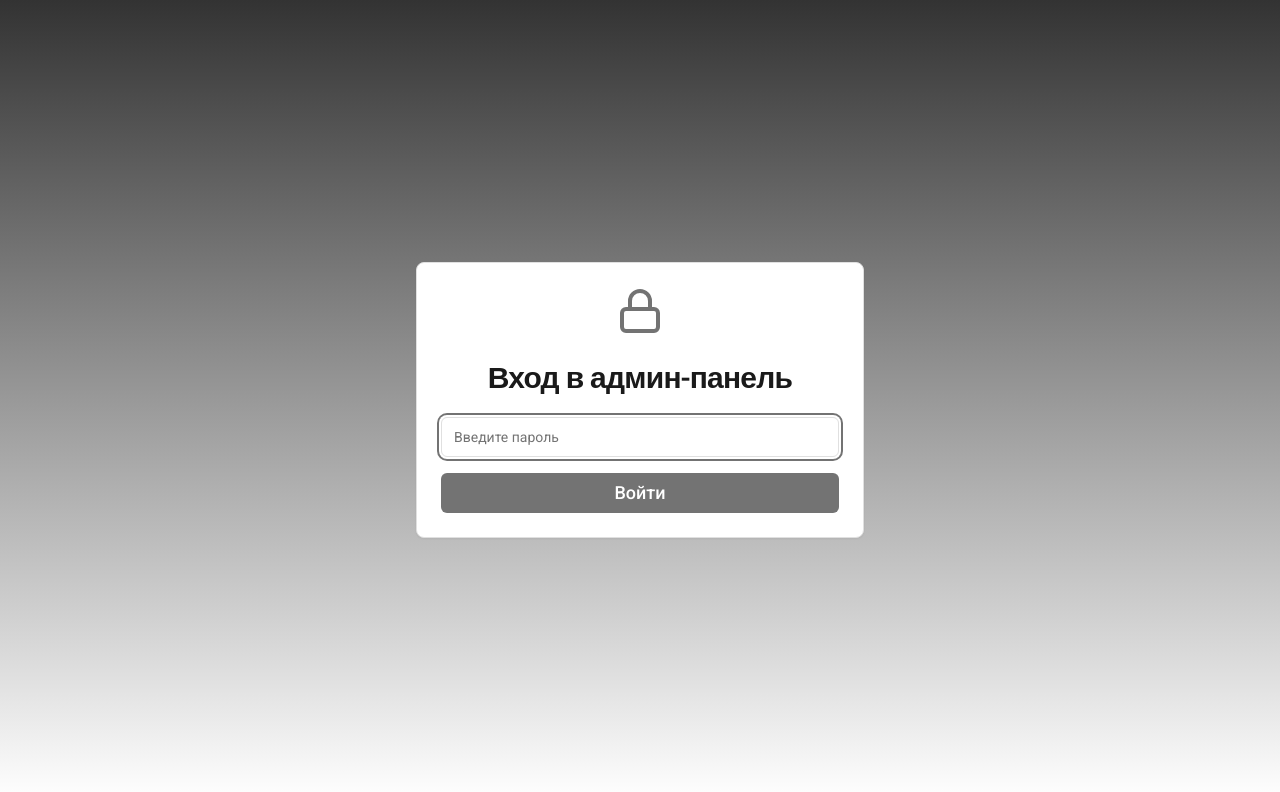
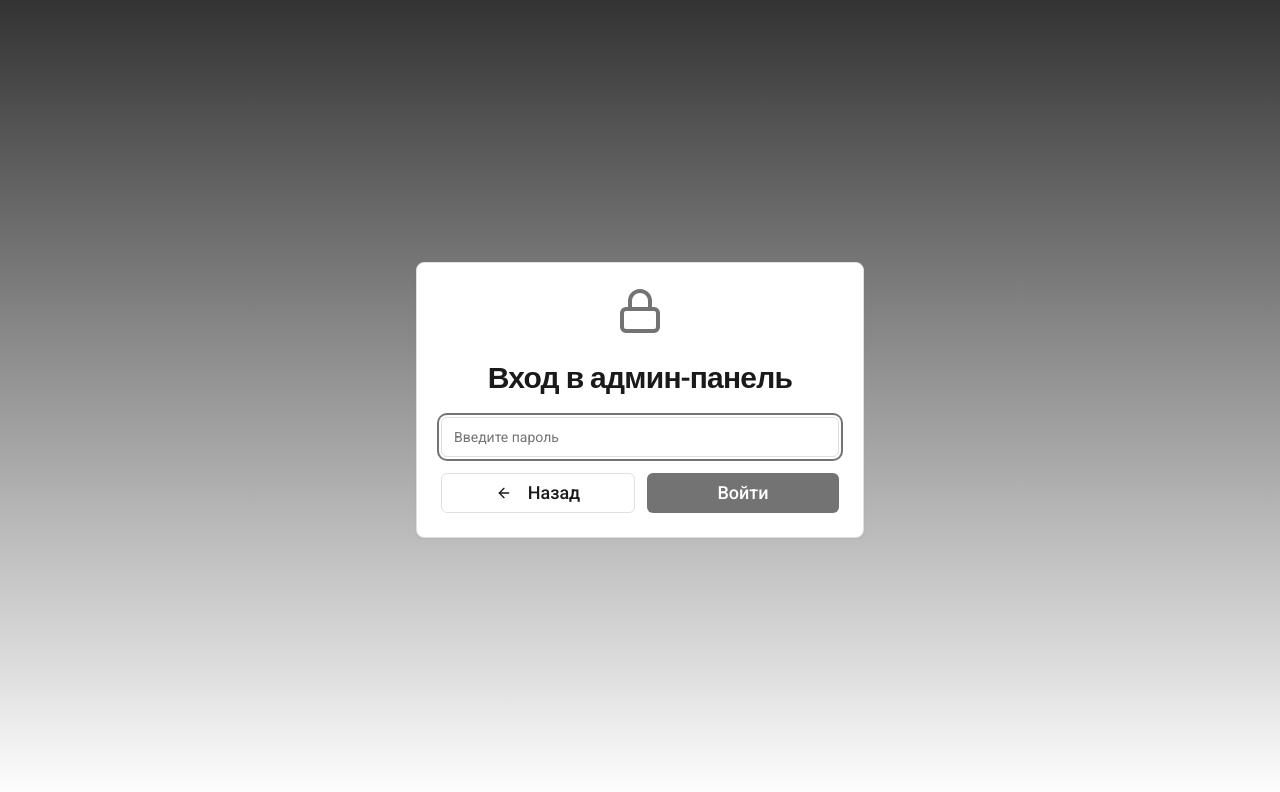
Before and after one commit to pr-poehali-dev/vnhl-site-development, a React (Vite) app: page / in a window 1280 px wide. Both pictures are taken after a click on the button "Админ-Панель". Shown: the top 792 px of the page. Built offline with nearby package versions, Linux system fonts and the light colour scheme.

Commit message:
Добавление кнопки выхода в окне авторизации

```diff
--- a/src/components/AdminLogin.tsx
+++ b/src/components/AdminLogin.tsx
@@ -7,9 +7,10 @@ import Icon from '@/components/ui/icon';
 
 interface AdminLoginProps {
   onSuccess: () => void;
+  onBack?: () => void;
 }
 
-const AdminLogin = ({ onSuccess }: AdminLoginProps) => {
+const AdminLogin = ({ onSuccess, onBack }: AdminLoginProps) => {
   const [password, setPassword] = useState('');
   const [error, setError] = useState('');
   const [loading, setLoading] = useState(false);
@@ -55,9 +56,17 @@ const AdminLogin = ({ onSuccess }: AdminLoginProps) => {
                 <p className="text-destructive text-sm mt-2">{error}</p>
               )}
             </div>
-            <Button type="submit" className="w-full text-lg" disabled={loading}>
-              {loading ? 'Проверка...' : 'Войти'}
-            </Button>
+            <div className="flex gap-3">
+              {onBack && (
+                <Button type="button" variant="outline" onClick={onBack} className="flex-1 text-lg">
+                  <Icon name="ArrowLeft" className="mr-2" size={20} />
+                  Назад
+                </Button>
+              )}
+              <Button type="submit" className={`text-lg ${onBack ? 'flex-1' : 'w-full'}`} disabled={loading}>
+                {loading ? 'Проверка...' : 'Войти'}
+              </Button>
+            </div>
           </form>
         </CardContent>
       </Card>
--- a/src/pages/Index.tsx
+++ b/src/pages/Index.tsx
@@ -81,7 +81,7 @@ const Index = () => {
   }, []);
 
   if (showAdmin && !authenticated) {
-    return <AdminLogin onSuccess={() => setAuthenticated(true)} />;
+    return <AdminLogin onSuccess={() => setAuthenticated(true)} onBack={() => setShowAdmin(false)} />;
   }
 
   if (showAdmin && authenticated) {
```
